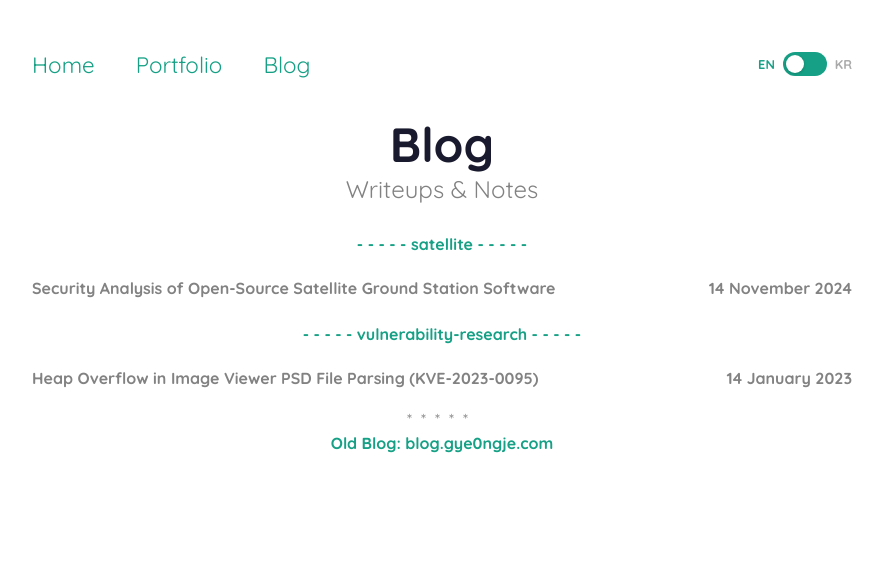
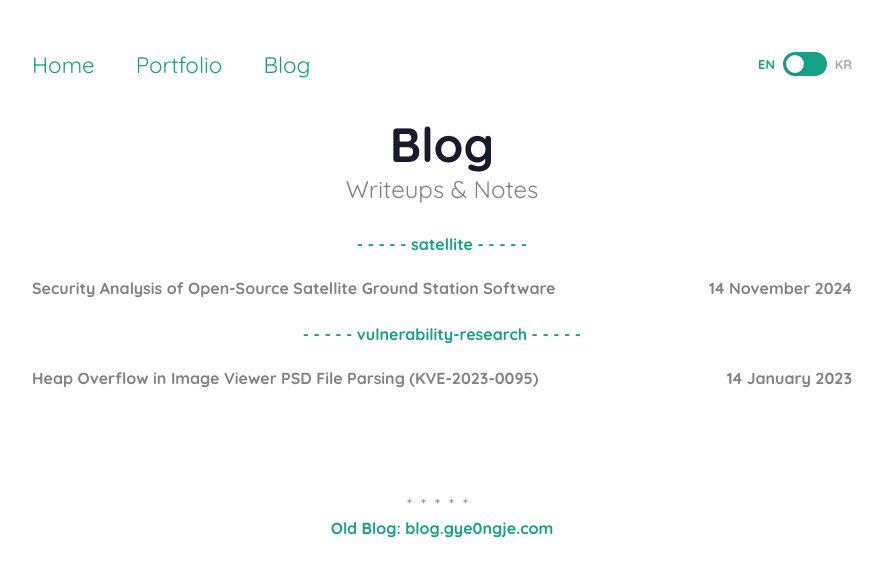
Before and after one commit to Gyeongje/gyeongje.github.io, a Jekyll site: the page built from blog.md, in a window 1280 px wide. Shown: the top 577 px of the page, without its empty margins (198-1081 px from the left). Built offline with Jekyll 4.4.1, drawn with Linux system fonts in a browser that asks for light colours; some web fonts are replaced.

Commit message:
Style blog old-blog footer with spacing and sticky bottom
Co-Authored-By: Claude Opus 4.6 <noreply@anthropic.com>

```diff
--- a/blog.md
+++ b/blog.md
@@ -30,7 +30,7 @@ permalink: /blog/
 {% endfor %}
 </div>
 
-<div class="about">
+<div class="about" style="margin-top: 80px; position: sticky; bottom: 0; padding: 20px 0; background: #fff;">
 <div class="about__divider">*****</div>
 <div class="about__text"><strong>Old Blog: <a href="https://blog.gye0ngje.com">blog.gye0ngje.com</a></strong></div>
 </div>
```
